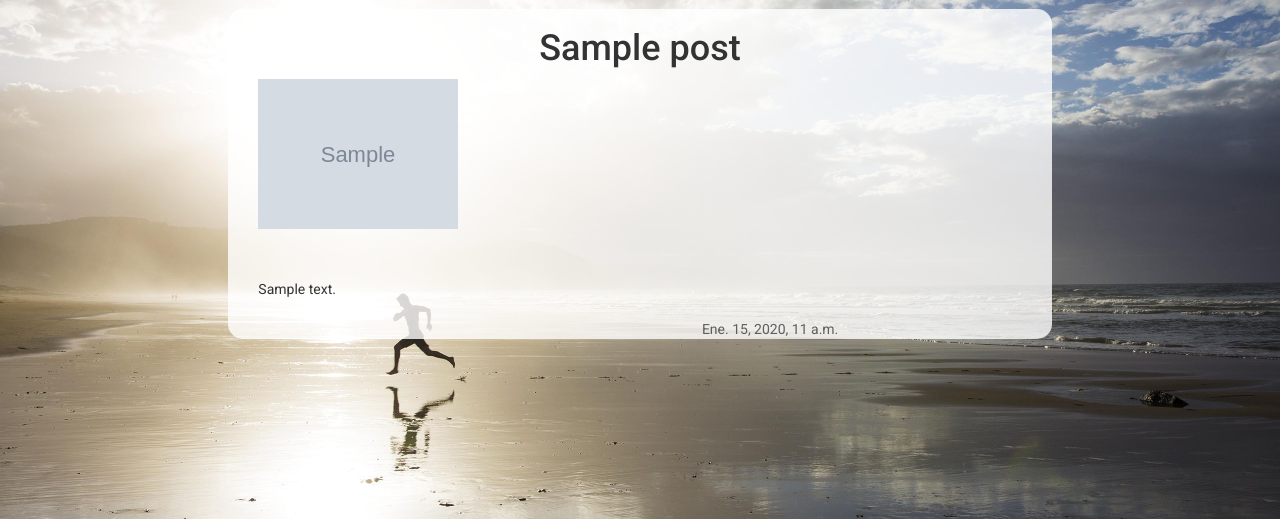
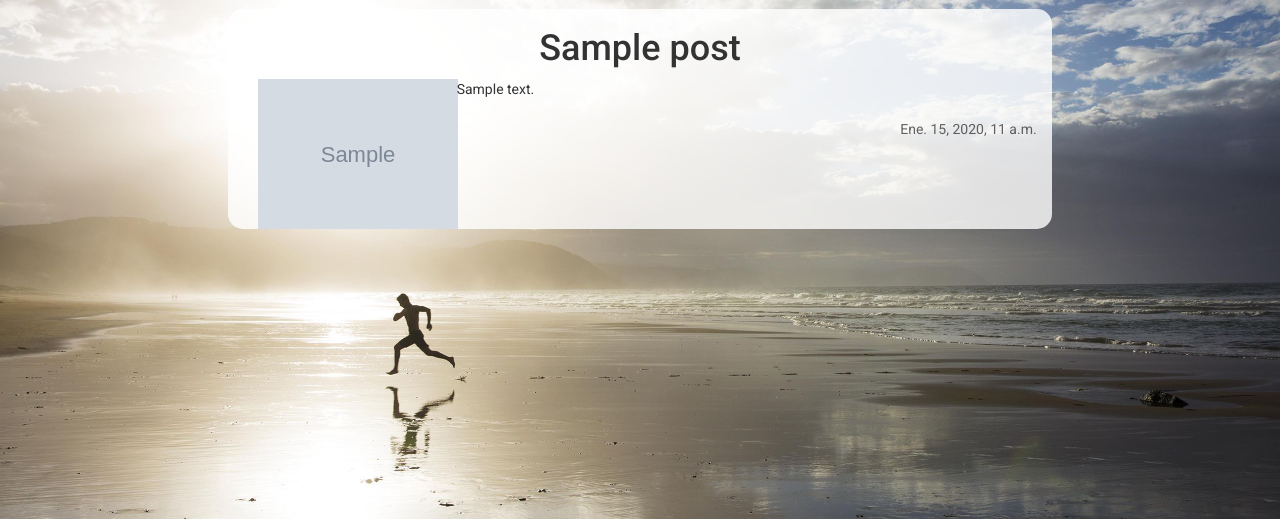
Before and after one commit to SebastianUtreraBonet/clubcarmonapaez, a Django app: page /ficha/1 in a window 1280 px wide. Shown: the part 133-652 px from the top of the page. Run offline with Django 3.2, Linux system fonts and the light colour scheme; tables that the repository leaves empty hold one stand-in row (values such as "Sample post"); grey boxes marked "Sample" are stand-in pictures; some libraries are stand-ins or nearby versions.

Commit message:
Moddified templates

```diff
--- a/clubcarmona/templates/Club/ficha.html
+++ b/clubcarmona/templates/Club/ficha.html
@@ -9,12 +9,8 @@
             <div class="col-lg-3"><a href="../{{ post.foto }}"><img src="../{{ post.foto }}" style="width: 200px;"></a>
             </div>
         {% else %}
-
+            <div class="col-lg-3"></div>
         {% endif %}
-        <div class="col-lg-3 " style="min-height: 200px">
-
-
-        </div>
 
         {% autoescape off %}
 
```
